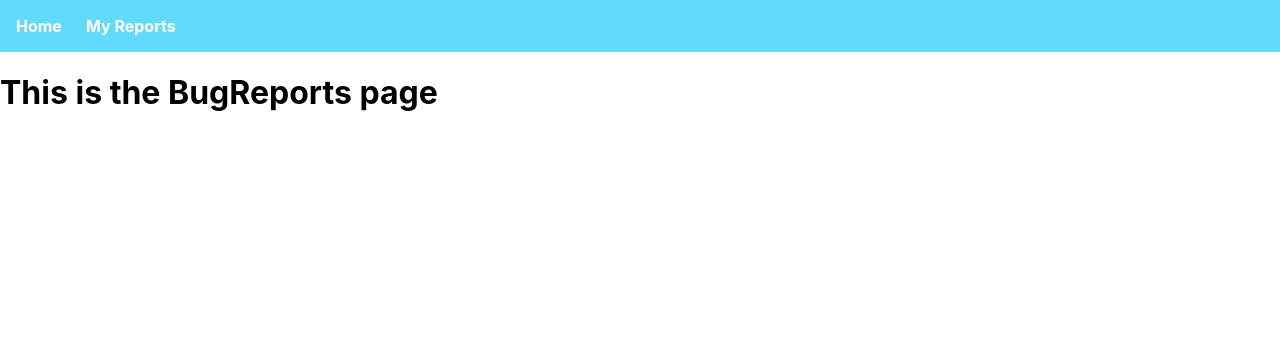
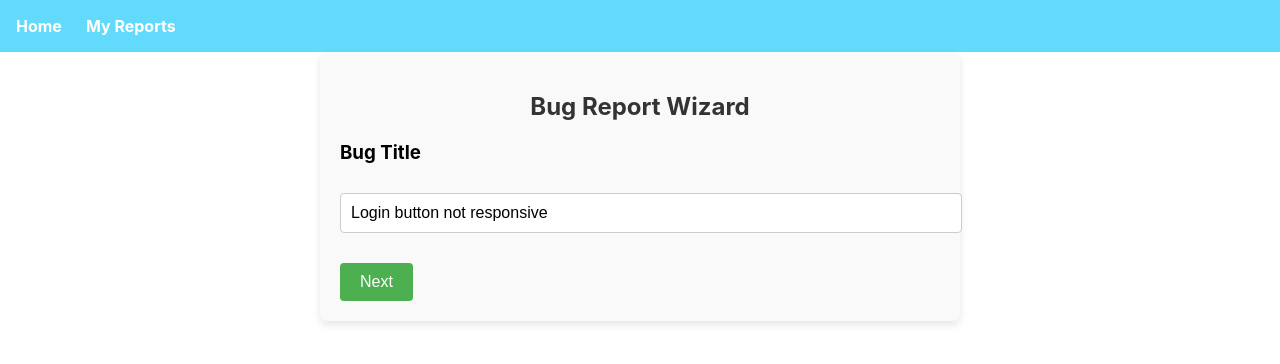
Before and after one commit to hientran-sudo/FixLog, a React (Create React App) app in the folder client/: page /bugreports in a window 1280 px wide. Shown: the top 364 px of the page. Built offline with nearby package versions, Linux system fonts and the light colour scheme.

Commit message:
bug report page

```diff
--- a/client/src/App.tsx
+++ b/client/src/App.tsx
@@ -2,7 +2,7 @@ import React from 'react';
 import { BrowserRouter as Router, Routes, Route,  Link } from 'react-router-dom';
 
 import MyReports from './pages/MyReports';
-import BugReports from './pages/BugReports';
+import BugReports from './pages/BugReports/BugReports';
 import FixDocs from './pages/FixDocs';
 import HomePage from './HomePage';
 import './App.css';
--- a/client/src/pages/BugReports.tsx
+++ /dev/null
@@ -1,3 +0,0 @@
-export default function BugReports() {
-  return <h1>This is the BugReports page</h1>;
-}
--- /dev/null
+++ b/client/src/pages/BugReports/BugReports.css
@@ -0,0 +1,62 @@
+.bug-report-wizard {
+  max-width: 600px;
+  margin: 0 auto;
+  background-color: #f9f9f9;
+  padding: 20px;
+  border-radius: 8px;
+  box-shadow: 0 4px 8px rgba(0, 0, 0, 0.1);
+}
+
+h2 {
+  text-align: center;
+  color: #333;
+}
+
+.step {
+  margin-bottom: 20px;
+}
+
+textarea, input, select {
+  width: 100%;
+  padding: 10px;
+  margin: 10px 0;
+  border: 1px solid #ccc;
+  border-radius: 4px;
+  font-size: 16px;
+}
+
+textarea {
+  height: 120px;
+}
+
+button {
+  padding: 10px 20px;
+  border: none;
+  border-radius: 4px;
+  cursor: pointer;
+  font-size: 16px;
+}
+
+button:hover {
+  opacity: 0.9;
+}
+
+.btn-next {
+  background-color: #4CAF50;
+  color: white;
+}
+
+.btn-back {
+  background-color: #f0ad4e;
+  color: white;
+}
+
+.btn-submit {
+  background-color: #007bff;
+  color: white;
+}
+
+.navigation {
+  display: flex;
+  justify-content: space-between;
+}
--- /dev/null
+++ b/client/src/pages/BugReports/BugReports.tsx
@@ -0,0 +1,141 @@
+import React, { useState } from "react";
+import  './BugReports.css';
+
+function BugReportWizard() {
+  const [step, setStep] = useState(0);
+  const [formData, setFormData] = useState({
+    issueTitle: "Login button not responsive", // Default Title
+    description: "When I click the login button, nothing happens.", // Default Description
+    envDetails: "OS version, browser, frameworks",
+    errorMessage: "Copy and paste from logs",
+    severity: "High", // Default Severity
+    stepsToReproduce: "1. Open app 2. Click login button", // Default Steps
+    browser: "Chrome", // Default Browser
+  });
+
+  const steps = [
+    {
+      title: "Bug Title",
+      content: (
+        <input
+          type="text"
+          placeholder="Enter bug title"
+          value={formData.issueTitle}
+          onChange={(e) => setFormData({ ...formData, issueTitle: e.target.value })}
+        />
+      ),
+    },
+    {
+      title: "Description",
+      content: (
+        <textarea
+          placeholder="Describe the issue"
+          value={formData.description}
+          onChange={(e) => setFormData({ ...formData, description: e.target.value })}
+        />
+      ),
+    },
+    {
+      title: "Error Message",
+      content: (
+        <textarea
+          placeholder="Copy and paste from logs"
+          value={formData.errorMessage}
+          onChange={(e) => setFormData({ ...formData, errorMessage: e.target.value })}
+        />
+      ),
+    },
+    {
+      title: "Environment Details",
+      content: (
+        <textarea
+          placeholder="OS version, browser, frameworks"
+          value={formData.envDetails}
+          onChange={(e) => setFormData({ ...formData, envDetails: e.target.value })}
+        />
+      ),
+    },
+    {
+      title: "Browser",
+      content: (
+        <select
+          value={formData.browser}
+          onChange={(e) => setFormData({ ...formData, browser: e.target.value })}
+        >
+          <option value="Chrome">Chrome</option>
+          <option value="Firefox">Firefox</option>
+          <option value="Safari">Safari</option>
+          <option value="Edge">Edge</option>
+        </select>
+      ),
+    },
+    {
+      title: "Severity",
+      content: (
+        <select
+          value={formData.severity}
+          onChange={(e) => setFormData({ ...formData, severity: e.target.value })}
+        >
+          <option value="Low">Low</option>
+          <option value="Medium">Medium</option>
+          <option value="High">High</option>
+          <option value="Critical">Critical</option>
+        </select>
+      ),
+    },
+    {
+      title: "Steps to Reproduce",
+      content: (
+        <textarea
+          placeholder="List steps to reproduce the bug"
+          value={formData.stepsToReproduce}
+          onChange={(e) => setFormData({ ...formData, stepsToReproduce: e.target.value })}
+        />
+      ),
+    },
+    {
+      title: "Review & Submit",
+      content: (
+        <div>
+          <pre>{JSON.stringify(formData, null, 2)}</pre>
+        </div>
+      ),
+    },
+  ];
+
+  const handleNext = () => {
+    if (step < steps.length - 1) setStep(step + 1);
+  };
+
+  const handleBack = () => {
+    if (step > 0) setStep(step - 1);
+  };
+
+  return (
+    <div className="bug-report-wizard">
+      <h2>Bug Report Wizard</h2>
+      <div className="step">
+        <h3>{steps[step].title}</h3>
+        {steps[step].content}
+      </div>
+      <div className="navigation">
+        {step > 0 && (
+          <button onClick={handleBack} className="btn-back">
+            Back
+          </button>
+        )}
+        {step < steps.length - 1 ? (
+          <button onClick={handleNext} className="btn-next">
+            Next
+          </button>
+        ) : (
+          <button onClick={() => alert('Bug Report Submitted!')} className="btn-submit">
+            Submit
+          </button>
+        )}
+      </div>
+    </div>
+  );
+}
+
+export default BugReportWizard;
```
